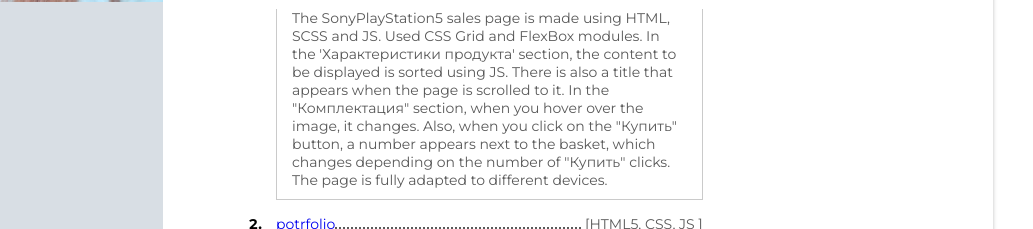
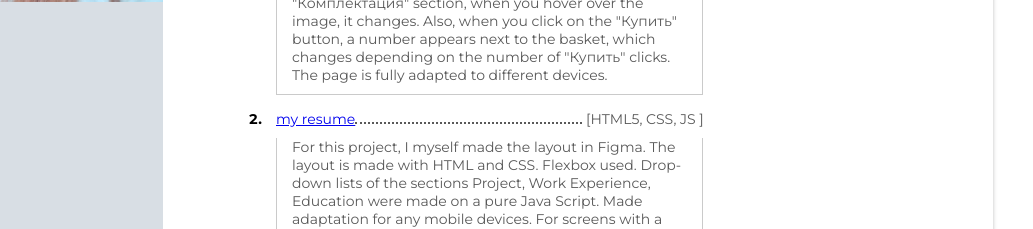
Before and after one commit to vikatiurne/resume, a plain HTML site: page index.html in a window 1280 px wide. Shown: the part 571-800 px from the top of the page, 247-1280 px from the left. Drawn offline with Linux system fonts and the light colour scheme.

Commit message:
add project resume

```diff
--- a/css/media.css
+++ b/css/media.css
@@ -47,6 +47,9 @@
   .main-container {
     width: 450px;
   }
+  .line4 {
+    max-width: 215px;
+  }
   .sidebar {
     flex-direction: column;
     align-items: center;
--- a/css/style.css
+++ b/css/style.css
@@ -28,7 +28,7 @@ h3 {
   box-shadow: 0px 4px 4px rgba(0, 0, 0, 0.25);
 }
 .main {
-  padding: 105px 40px 107px 88px;
+  padding: 0 40px 107px 88px;
 }
 .main-container {
   max-width: 525px;
@@ -97,7 +97,8 @@ h3 {
 }
 .line1,
 .line2,
-.line3 {
+.line3,
+.line4 {
   content: '';
   display: inline-block;
   height: 1px;
@@ -112,6 +113,9 @@ h3 {
 }
 .line3 {
   max-width: 164px;
+}
+.line4 {
+  max-width: 227px;
 }
 .technology {
   display: inline;
--- a/index.html
+++ b/index.html
@@ -61,6 +61,17 @@
                       number appears next to the basket, which changes depending
                       on the number of "Купить" clicks. The page is fully
                       adapted to different devices.
+                    </p>
+                  </div>
+                </li>
+                <li class="text__p">
+                  <a href="https://resume-tiurne.netlify.app/"
+                    >my resume</a
+                  ><span class="line4"></span>
+                  <p class="technology">[HTML5, CSS, JS ]</p>
+                  <div class="project_description">
+                    <p class="technology">
+                      For this project, I myself made the layout in Figma. The layout is made with HTML and CSS. Flexbox used. Drop-down lists of the sections Project, Work Experience, Education were made on a pure Java Script. Made adaptation for any mobile devices. For screens with a width of 851px and less, using JS, the arrangement of elements on the page is changed.
                     </p>
                   </div>
                 </li>
```
